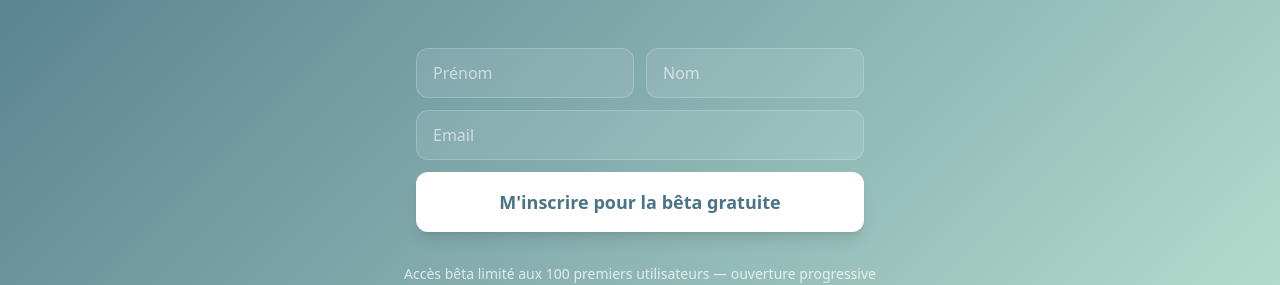
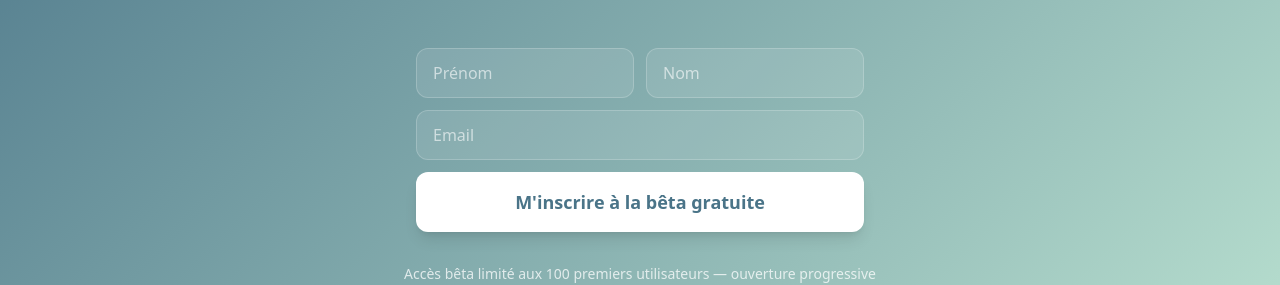
Before and after one commit to sandrinelay/manae-landing, a Next.js app: page / in a window 1280 px wide. Shown: the part 2135-2420 px from the top of the page. Built offline with nearby package versions, Linux system fonts and the light colour scheme; no server answers.

Commit message:
fix: wording

```diff
--- a/components/waitlist/WaitlistFormInline.tsx
+++ b/components/waitlist/WaitlistFormInline.tsx
@@ -112,7 +112,7 @@ export function WaitlistFormInline({
               Inscription en cours...
             </>
           ) : (
-            "M'inscrire pour la bêta gratuite"
+            "M'inscrire à la bêta gratuite"
           )}
         </button>
       </div>
```
